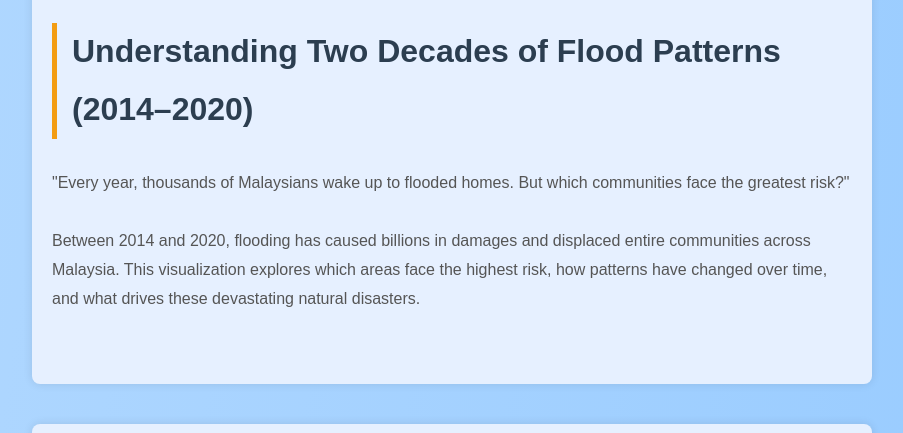
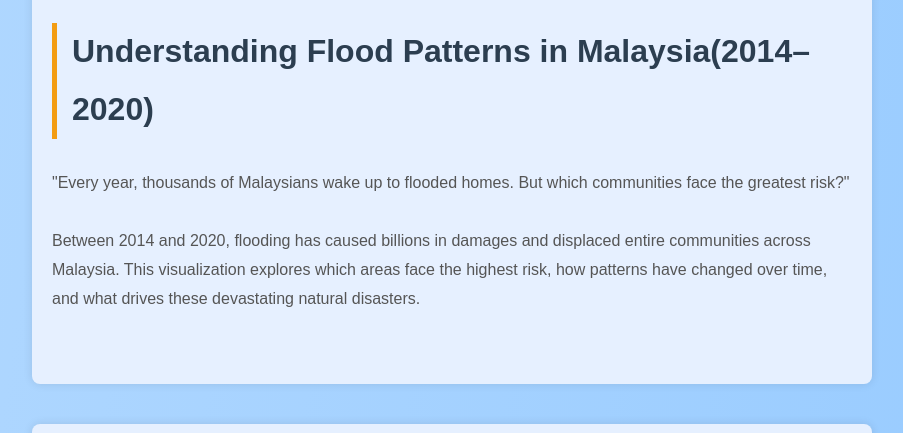
Before and after one commit to Beoh111/FIT3179_A2_FINAL, a plain HTML site: page index.html in a window 1280 px wide. Shown: the part 368-801 px from the top of the page, without its empty margins (188-1091 px from the left). Drawn offline with nearby package versions, Linux system fonts and the light colour scheme; a script that the page names is missing.

Commit message:
Corrected Error in Title

```diff
--- a/index.html
+++ b/index.html
@@ -134,7 +134,7 @@
 
     <section id="act1" class="container">
         <h1><span>MALAYSIA FLOOD RISK ANALYSIS</span></h1>
-        <h2>Understanding Two Decades of Flood Patterns (2014–2020)</h2>
+        <h2>Understanding Flood Patterns in Malaysia(2014–2020)</h2>
         <p>"Every year, thousands of Malaysians wake up to flooded homes. But which communities face the greatest risk?"</p>
         <p>Between 2014 and 2020, flooding has caused billions in damages and displaced entire communities across Malaysia. This visualization explores which areas face the highest risk, how patterns have changed over time, and what drives these devastating natural disasters.</p>
     </section>
```
